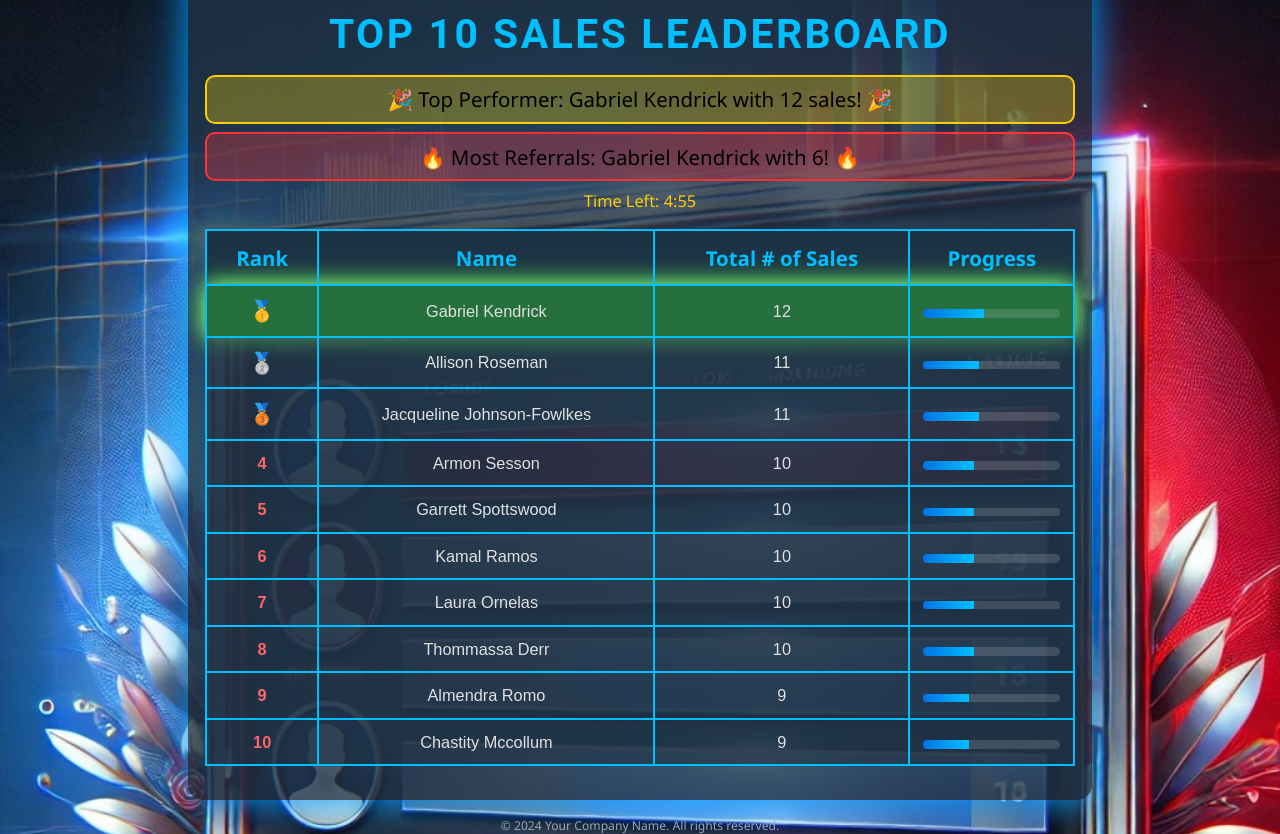
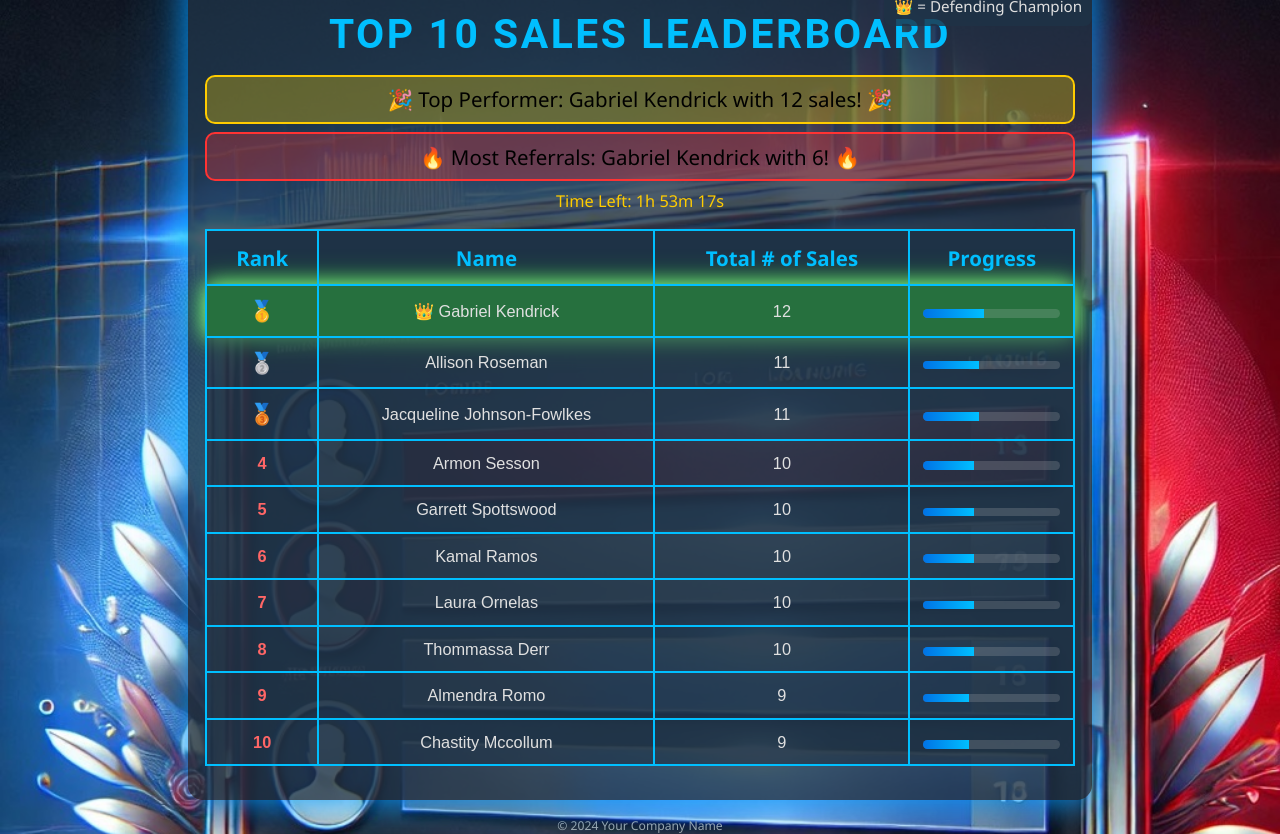
Before and after one commit to codlhun/Leaderboard, a plain HTML site: page index.html in a window 1280 px wide. Drawn offline with Linux system fonts and the light colour scheme.

Commit message:
Update index.html

```diff
--- a/index.html
+++ b/index.html
@@ -144,6 +144,19 @@
             color: #aaa;
             font-size: 0.76rem;
         }
+
+        /* Legend for explaining the crown icon */
+        .legend {
+            text-align: left;
+            position: absolute;
+            right: 0;
+            top: 0;
+            background-color: rgba(30, 50, 70, 0.8);
+            color: #e0e0e0;
+            padding: 10px;
+            border-radius: 8px;
+            font-size: 0.95rem;
+        }
     </style>
 </head>
 <body>
@@ -162,7 +175,7 @@
             </tr>
             <tr class="first-place">
                 <td class="medal">🥇</td>
-                <td>Gabriel Kendrick</td>
+                <td>👑 Gabriel Kendrick</td> <!-- Crown icon added here -->
                 <td>12</td>
                 <td><div class="progress" style="--sales: 12;"><div class="progress-bar"></div></div></td>
             </tr>
@@ -221,26 +234,35 @@
                 <td><div class="progress" style="--sales: 9;"><div class="progress-bar"></div></div></td>
             </tr>
         </table>
+
+        <!-- Simple legend for the crown icon -->
+        <div class="legend">
+            <strong>Legend:</strong><br>
+            👑 = Defending Champion
+        </div>
     </div>
-    <footer>&copy; 2024 Your Company Name. All rights reserved.</footer>
+    <footer>&copy; 2024 Your Company Name</footer>
+
     <script>
-        const timerDisplay = document.getElementById('timer');
-        let timeRemaining = 300; // 5 minutes in seconds
+        // Timer countdown (same functionality)
+        const countdownDate = new Date().setHours(17, 0, 0, 0);
+        const timer = document.getElementById('timer');
 
         function updateTimer() {
-            if (timeRemaining <= 0) {
-                clearInterval(timerInterval);
-                timerDisplay.textContent = 'Time Up!';
-                return;
+            const now = new Date().getTime();
+            const distance = countdownDate - now;
+
+            if (distance > 0) {
+                const hours = Math.floor((distance % (1000 * 60 * 60 * 24)) / (1000 * 60 * 60));
+                const minutes = Math.floor((distance % (1000 * 60 * 60)) / (1000 * 60));
+                const seconds = Math.floor((distance % (1000 * 60)) / 1000);
+                timer.innerHTML = `${hours}h ${minutes}m ${seconds}s`;
+            } else {
+                timer.innerHTML = "Leaderboard has ended!";
             }
-            const minutes = Math.floor(timeRemaining / 60);
-            const seconds = timeRemaining % 60;
-            timerDisplay.textContent = `${minutes}:${seconds < 10 ? '0' : ''}${seconds}`;
-            timeRemaining--;
         }
 
-        const timerInterval = setInterval(updateTimer, 1000);
-        updateTimer(); // Initialize timer display
+        setInterval(updateTimer, 1000);
     </script>
 </body>
 </html>
```
